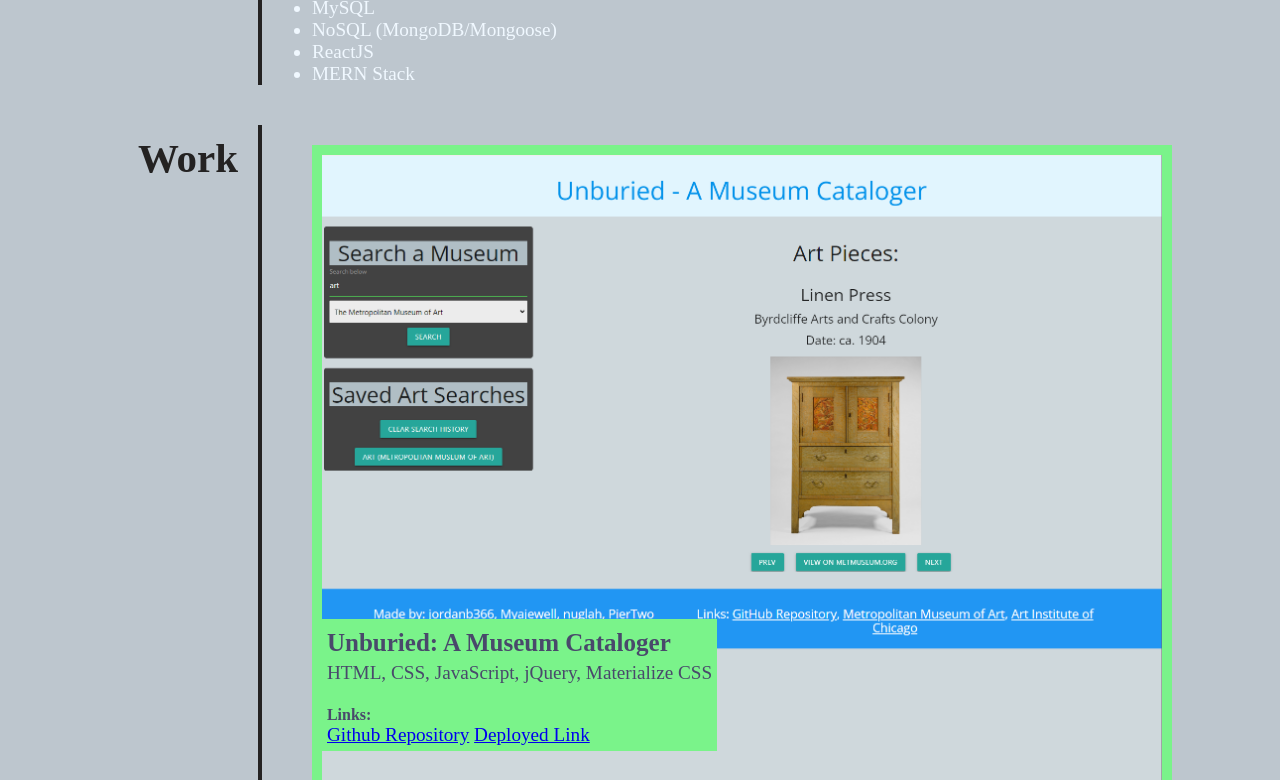
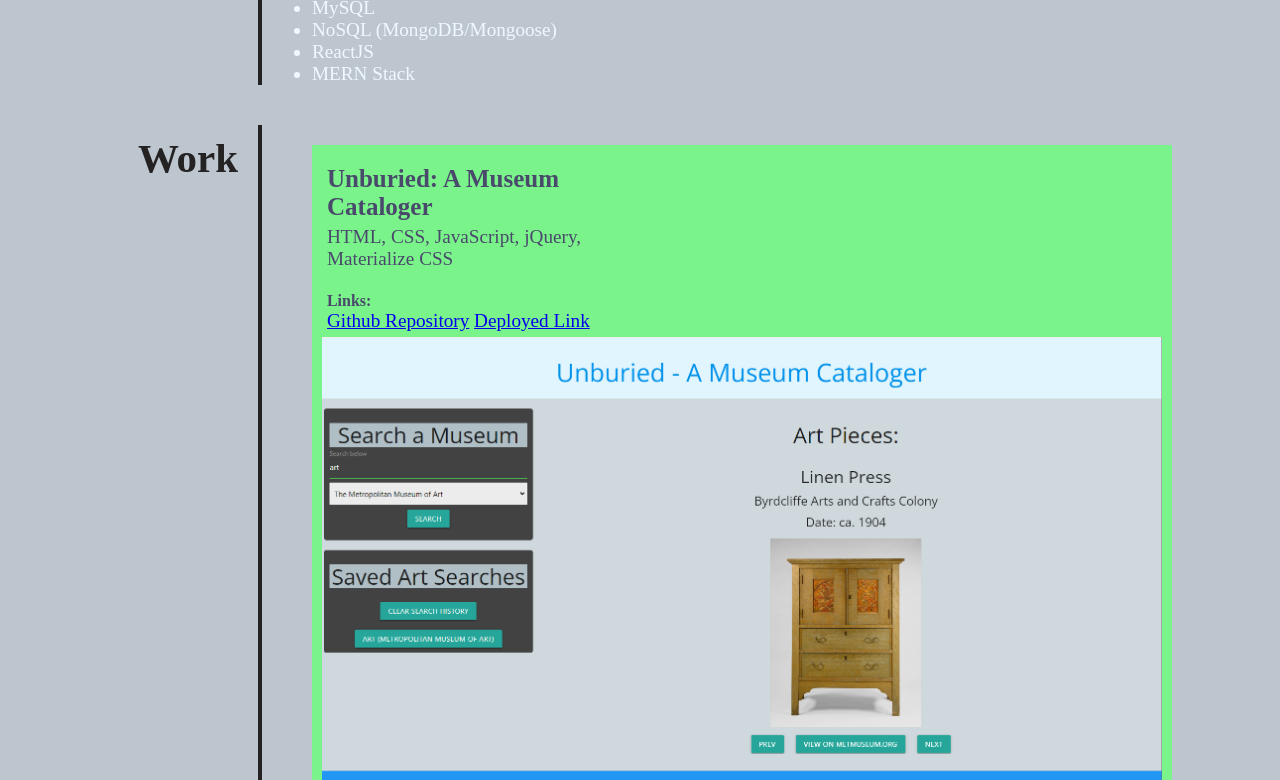
Before and after one commit to jordanb366/my-portfolio-website, a plain HTML site: page index.html in a window 1280 px wide. Shown: the part 1194-1974 px from the top of the page. Drawn offline with Linux system fonts and the light colour scheme.

Commit message:
made the description and title above the project preview

```diff
--- a/Assets/css/style.css
+++ b/Assets/css/style.css
@@ -135,7 +135,6 @@ main {
 /* Styles the work cards - position relative so text from work card information can go on top of image instead of below the card */
 .work-card {
   margin: 20px;
-  position: relative;
   background-color: rgb(122, 243, 138);
   padding: 10px;
 }
@@ -145,7 +144,6 @@ main {
   color: rgb(73, 73, 107);
   background-color: rgb(122, 243, 138);
   padding: 5px;
-  position: absolute;
   bottom: 10%;
 }
 
@@ -234,6 +232,10 @@ main {
   .work-card-information h4 {
     padding: 5px 0 5px 0;
     font-size: 25px;
+  }
+
+  .work-card-information {
+    width: 300px;
   }
 
   /* Adds flexbox to the ul element in the contact me links container */
```
